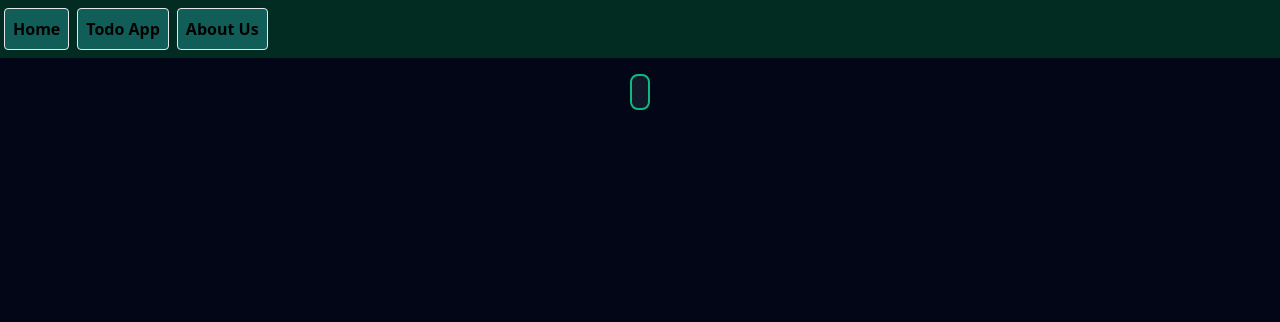
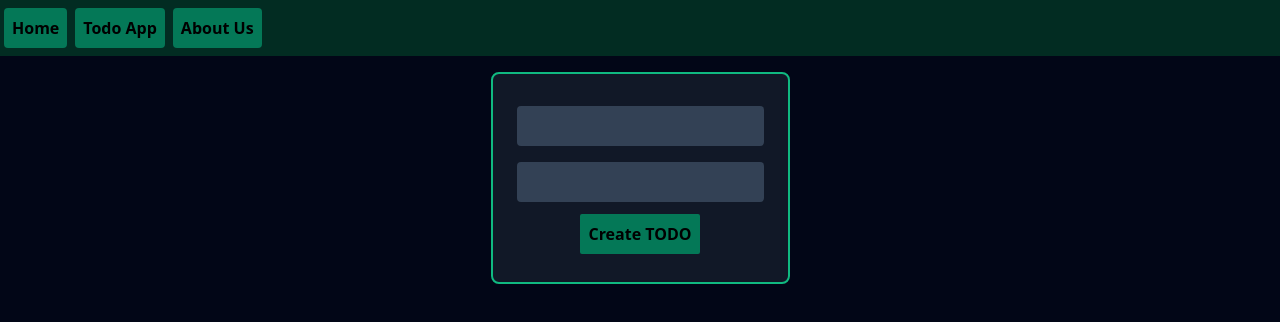
Before and after one commit to lambda-alchemist/todo-d-app-vue, a Vue app: page /todo-d-app in a window 1280 px wide. Shown: the top 322 px of the page. Built offline with nearby package versions, Linux system fonts and the light colour scheme.

Commit message:
fmt fix, minor tweaks

```diff
--- a/prettier.config.cjs
+++ b/prettier.config.cjs
@@ -5,8 +5,9 @@ module.exports = {
 	tabWidth: 4,
 	useTabs: true,
 	printWidth: 100,
+	singleAttributePerLine: true,
 	trailingComma: 'all',
-	semi: false,
+	semi: true,
 	singleQuote: true,
 	jsxSingleQuote: true,
 	arrowParens: 'always',
--- a/src/App.vue
+++ b/src/App.vue
@@ -2,9 +2,9 @@
 import NavBar from '@/components/NavBar.vue';
 </script>
 
-<template >
+<template>
 	<div class="h-full min-h-screen w-full bg-slate-950 text-white">
-		<NavBar/>
-		<RouterView/>
+		<NavBar />
+		<RouterView />
 	</div>
 </template>
--- a/src/components/CardGeneric.vue
+++ b/src/components/CardGeneric.vue
@@ -1,7 +1,9 @@
 <script setup lang="ts"></script>
 <template>
-	<div id="card" class="w-96 bg-gray-900 rounded-lg border-2 border-emerald-500 px-2 py-4">
-		<slot id="card-content">
-		</slot>
+	<div
+		id="card"
+		class="rounded-lg border-2 border-emerald-500 bg-gray-900 p-2"
+	>
+		<slot id="card-content"> </slot>
 	</div>
 </template>
--- /dev/null
+++ b/src/components/FormTodo.vue
@@ -0,0 +1,22 @@
+<script setup lang="ts"></script>
+<template>
+	<form
+		action="/"
+		class="m-2 flex flex-col p-2 text-center"
+	>
+		<input
+			type="text"
+			class="my-2 rounded bg-slate-700 p-2"
+		/>
+		<input
+			type="text"
+			class="my-2 rounded bg-slate-700 p-2"
+		/>
+		<button
+			type="button"
+			class="m-1 self-center rounded-sm bg-emerald-700 p-2 font-semibold text-black hover:bg-teal-800"
+		>
+			Create TODO
+		</button>
+	</form>
+</template>
--- a/src/components/GreeterUser.vue
+++ b/src/components/GreeterUser.vue
@@ -1,7 +1,7 @@
 <script setup lang="ts">
-import { ref } from 'vue'
+import { ref } from 'vue';
 
-const name = ref('')
+const name = ref('');
 </script>
 
 <template>
--- a/src/components/NavBar.vue
+++ b/src/components/NavBar.vue
@@ -1,5 +1,5 @@
 <script setup lang="ts">
-import NavBarButton from './NavBarButton.vue'
+import NavBarButton from './NavBarButton.vue';
 import { routes } from '@/router/index';
 const urls = [
 	{
@@ -16,8 +16,8 @@ const urls = [
 		id: routes[2].id,
 		name: routes[2].name,
 		path: routes[2].path,
-	}
-]
+	},
+];
 </script>
 <template>
 	<nav class="flex w-full bg-emerald-950 font-sans font-semibold text-black">
--- a/src/components/NavBarButton.vue
+++ b/src/components/NavBarButton.vue
@@ -1,10 +1,10 @@
 <script setup lang="ts">
-defineProps<{ name: string; path: string }>()
+defineProps<{ name: string; path: string }>();
 </script>
 <template>
 	<RouterLink
 		:to="$props.path"
-		class="mx-1 my-2 border-spacing-x-8 rounded border bg-teal-800 p-2 transition-colors duration-100 hover:border-gray-950 hover:bg-emerald-700"
+		class="mx-1 my-2 rounded bg-emerald-700 p-2 transition-colors duration-100 hover:bg-teal-800 hover:text-slate-200"
 	>
 		{{ $props.name }}
 	</RouterLink>
--- a/src/router/index.ts
+++ b/src/router/index.ts
@@ -1,7 +1,7 @@
 import { createRouter, createWebHistory } from 'vue-router';
 import HomeLandingVue from '@/view/HomeLanding.vue';
 import TodoAppVue from '@/view/TodoApp.vue';
-import AboutUsVue from '@/view/AboutUs.vue'
+import AboutUsVue from '@/view/AboutUs.vue';
 
 export const routes = [
 	{
@@ -22,9 +22,9 @@ export const routes = [
 		name: 'About Us',
 		component: AboutUsVue,
 	},
-]
+];
 
 export default createRouter({
 	history: createWebHistory(),
 	routes,
-})
+});
--- a/src/view/AboutUs.vue
+++ b/src/view/AboutUs.vue
@@ -1,6 +1,4 @@
-<script setup lang="ts">
-
-</script>
+<script setup lang="ts"></script>
 <template>
 	<div class="p-4"></div>
 </template>
--- a/src/view/HomeLanding.vue
+++ b/src/view/HomeLanding.vue
@@ -1,13 +1,13 @@
 <script setup lang="ts">
-import GreeterUser from '@/components/GreeterUser.vue'
-import ButtonCount from '@/components/ButtonCount.vue'
-import CardGeneric from '@/components/CardGeneric.vue'
+import GreeterUser from '@/components/GreeterUser.vue';
+import ButtonCount from '@/components/ButtonCount.vue';
+import CardGeneric from '@/components/CardGeneric.vue';
 </script>
 <template>
-	<div class="p-4 flex flex-col items-center">
+	<div class="flex flex-col items-center p-4">
 		<CardGeneric>
-			<ButtonCount/>
+			<ButtonCount />
 		</CardGeneric>
-		<GreeterUser/>
+		<GreeterUser />
 	</div>
 </template>
--- a/src/view/TodoApp.vue
+++ b/src/view/TodoApp.vue
@@ -1,9 +1,11 @@
 <script setup lang="ts">
 import CardGeneric from '@/components/CardGeneric.vue';
+import FormTodo from '@/components/FormTodo.vue';
 </script>
 <template>
-	<div class="p-4 flex flex-col items-center">
+	<div class="flex flex-col items-center p-4">
 		<CardGeneric class="w-auto">
+			<FormTodo></FormTodo>
 		</CardGeneric>
 	</div>
 </template>
```
Also changed, not shown: src/components/ButtonCount.vue (+8 -4 lines), 1 other file (tests, documents, lock files or other folders).
